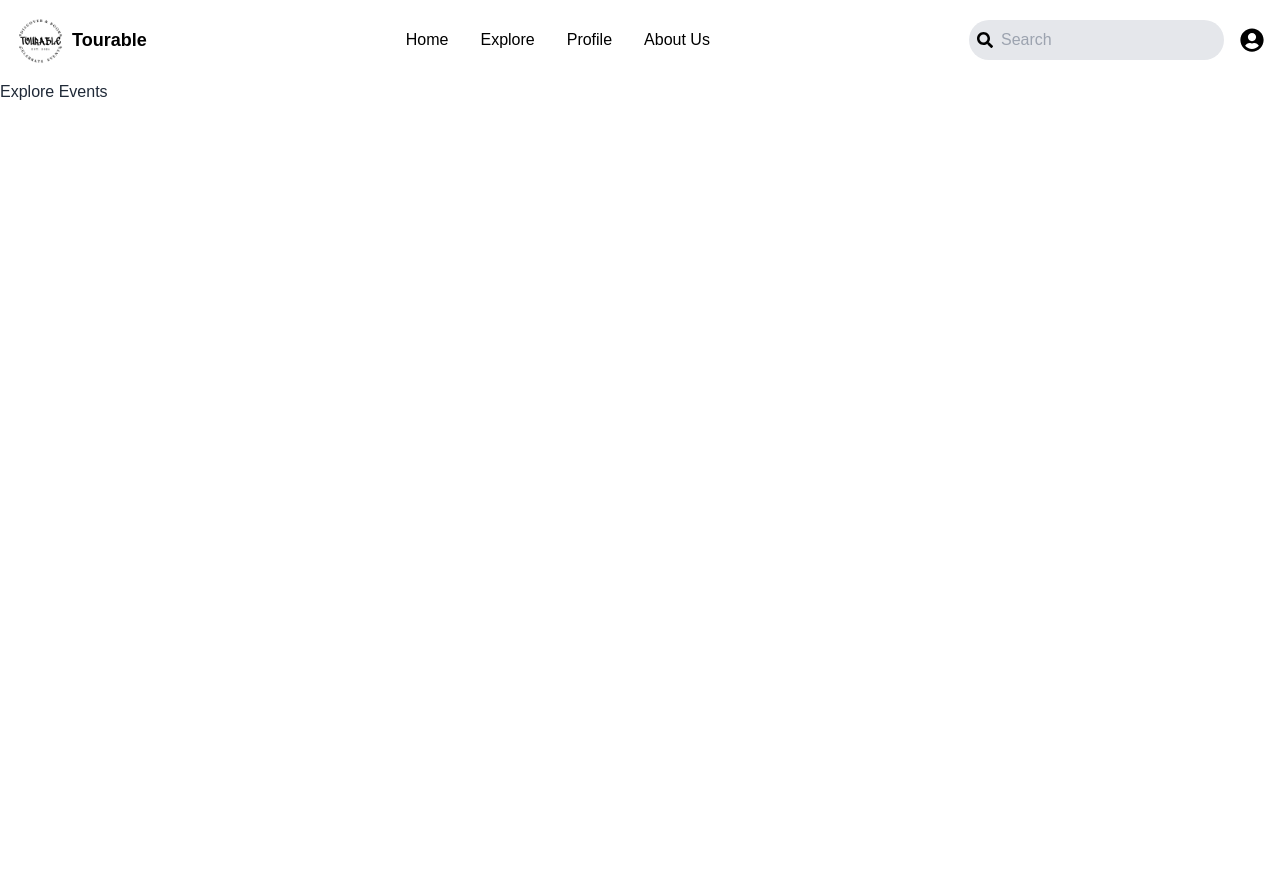
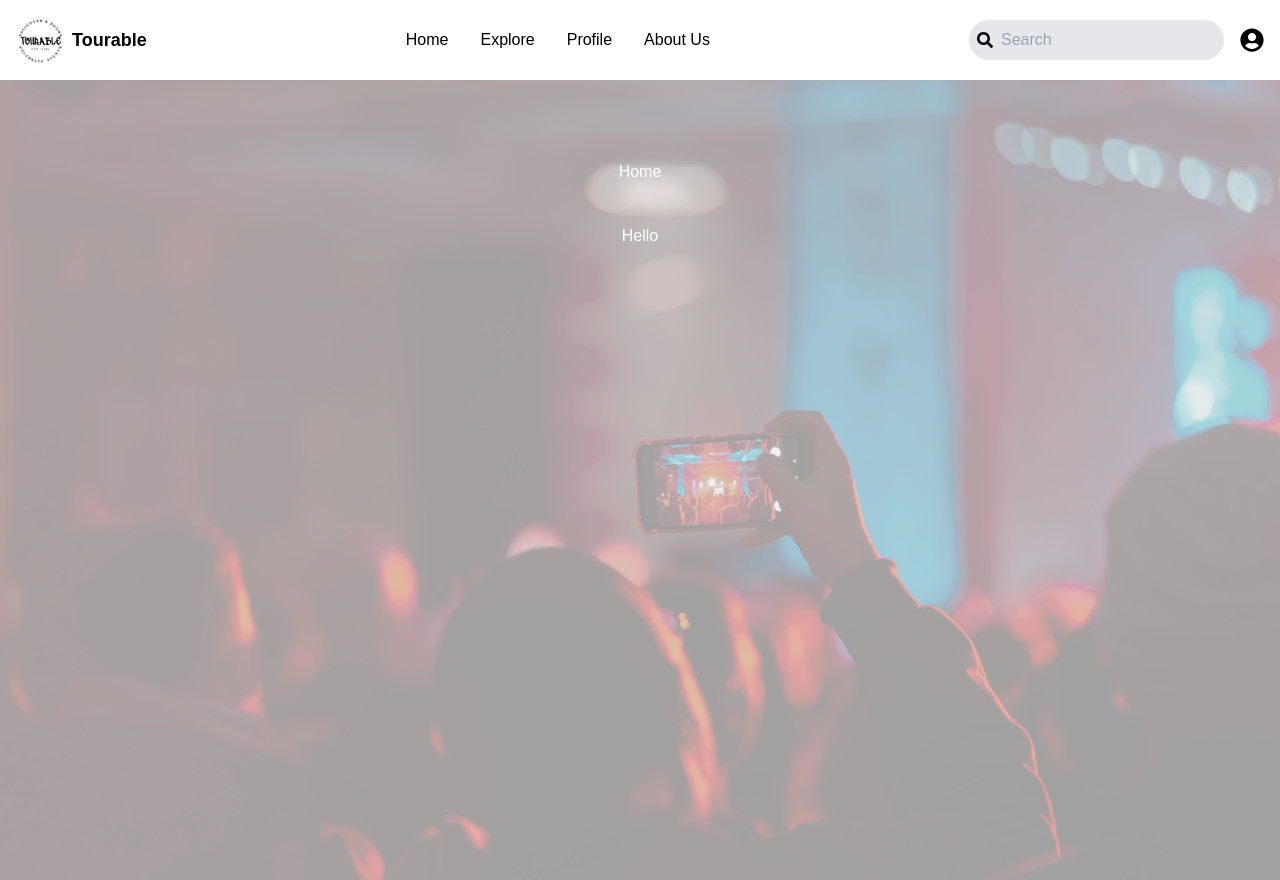
Before and after one commit to NasifR/tourable, a React (Create React App) app: page / in a window 1280 px wide. Before the commit the page ends 800 px from the top, so only its background shows below. Built offline with nearby package versions, Linux system fonts and the light colour scheme.

Commit message:
started hero section

```diff
--- a/src/pages/Home.js
+++ b/src/pages/Home.js
@@ -1,14 +1,23 @@
 import React from "react";
-import '../tailwind.css'
+import '../App.css'
+import '../tailwind.css';
+import bg from '../assets/images/home_bg.png';
 
 function Home() {
-
+    const style = {
+        backgroundImage: `url(${bg})`,
+        backgroundSize: "cover",
+        backgroundRepeat: "no-repeat",
+        backgroundPosition: "center",
+        backgroundAttachment: "fixed", // keeps the image fixed on scroll
+    };
 
     return (
-        <div>
-            <h1>Explore Events</h1>
-        </div>
-    )
+        <main className="h-screen w-screen" style={style}>
+            <div className="text-white text-center pt-20">Home</div>
+            <div className="text-white text-center pt-10">Hello</div>
+        </main>
+    );
 }
 
 export default Home;
```
Also changed, not shown: src/assets/images/home_bg.png (added).
